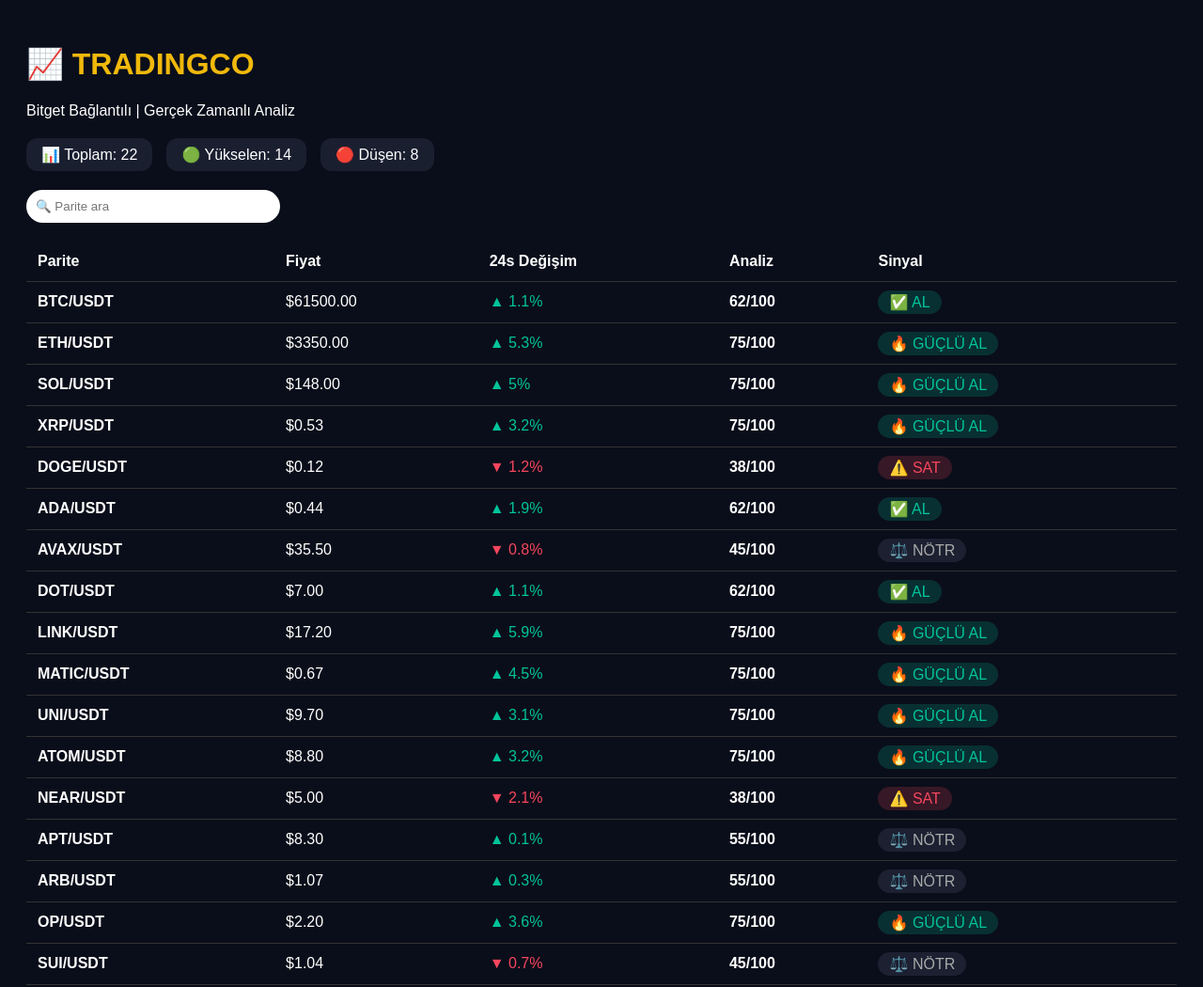
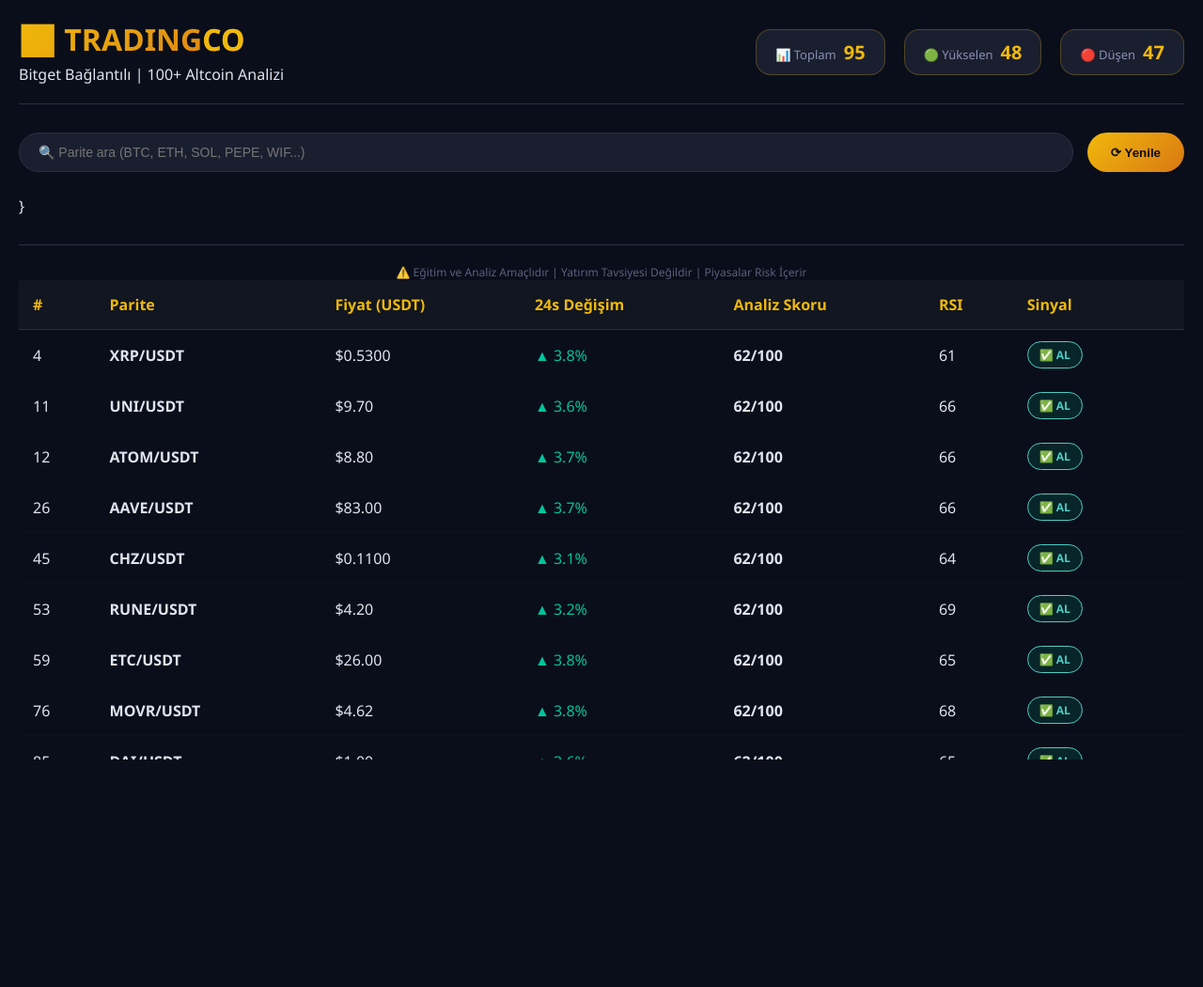
Before and after one commit to ibrahimcakmak899-tech/tradingco, a plain HTML site: page index.html in a window 1280 px wide. Shown: the top 1050 px of the page at 94% size. After the commit the page ends 828 px from the top, so only its background shows below. Drawn offline with Linux system fonts and the light colour scheme.

Commit message:
Update index.html

```diff
--- a/index.html
+++ b/index.html
@@ -1,102 +1,176 @@
 <!DOCTYPE html>
-<html>
+<html lang="tr">
 <head>
-<title>TradingCo</title>
-<meta charset="UTF-8">
-<meta name="viewport" content="width=device-width, initial-scale=1">
-<style>
-body{background:#0a0e1a;color:#fff;font-family:Arial;padding:20px}
-h1{color:#f0b90b}
-table{width:100%;border-collapse:collapse}
-th,td{padding:12px;text-align:left;border-bottom:1px solid #333}
-.up{color:#00c49a}
-.down{color:#f6465d}
-.buy{background:#00c49a30;color:#00c49a;padding:4px 12px;border-radius:20px}
-.sell{background:#f6465d30;color:#f6465d;padding:4px 12px;border-radius:20px}
-.neutral{background:#6c729330;color:#aaa;padding:4px 12px;border-radius:20px}
-input{padding:10px;width:250px;border-radius:20px;border:none;margin-bottom:20px}
-.stats{display:flex;gap:15px;margin:20px 0}
-.stat{background:#1a1f30;padding:8px 16px;border-radius:12px}
-</style>
+    <meta charset="UTF-8">
+    <meta name="viewport" content="width=device-width, initial-scale=1.0">
+    <title>TradingCo | 100+ Kripto Analiz</title>
+    <style>
+        *{margin:0;padding:0;box-sizing:border-box;}
+        body{background:#0a0e1a;color:#e0e4f0;font-family:'Segoe UI',sans-serif;padding:20px;}
+        .container{max-width:1400px;margin:0 auto;}
+        h1{background:linear-gradient(135deg,#f0b90b,#d97813);-webkit-background-clip:text;background-clip:text;color:transparent;margin-bottom:5px;}
+        .header{display:flex;justify-content:space-between;align-items:center;flex-wrap:wrap;margin-bottom:30px;padding-bottom:20px;border-bottom:1px solid #2a2f45;}
+        .stats{display:flex;gap:20px;}
+        .stat-card{background:#1a1f30;padding:10px 20px;border-radius:16px;border:1px solid #f0b90b40;}
+        .stat-card span:first-child{color:#8a8fb0;font-size:13px;}
+        .stat-card span:last-child{color:#f0b90b;font-size:20px;font-weight:bold;margin-left:8px;}
+        .search-bar{display:flex;gap:15px;margin-bottom:25px;flex-wrap:wrap;}
+        .search-bar input{flex:1;background:#1a1f30;border:1px solid #2a2f45;padding:12px 20px;border-radius:40px;color:white;font-size:14px;outline:none;}
+        .search-bar input:focus{border-color:#f0b90b;}
+        .refresh-btn{background:linear-gradient(135deg,#f0b90b,#d97813);border:none;padding:0 25px;border-radius:40px;color:#0a0e1a;font-weight:bold;cursor:pointer;}
+        table{width:100%;border-collapse:collapse;}
+        th{text-align:left;padding:15px;background:#111620;color:#f0b90b;border-bottom:1px solid #2a2f45;position:sticky;top:0;}
+        td{padding:12px 15px;border-bottom:1px solid #2a2f4520;}
+        tr:hover{background:#f0b90b10;}
+        .price-up{color:#00c49a;}
+        .price-down{color:#f6465d;}
+        .signal-badge{display:inline-block;padding:5px 12px;border-radius:20px;font-size:12px;font-weight:bold;}
+        .signal-strong-buy{background:#00c49a30;color:#00c49a;border:1px solid #00c49a;}
+        .signal-buy{background:#00c49a20;color:#4ecdc4;border:1px solid #4ecdc4;}
+        .signal-neutral{background:#6c729330;color:#aaa;border:1px solid #6c7293;}
+        .signal-sell{background:#f6465d20;color:#ff6b6b;border:1px solid #ff6b6b;}
+        .signal-strong-sell{background:#f6465d30;color:#f6465d;border:1px solid #f6465d;}
+        .footer{margin-top:30px;text-align:center;font-size:12px;color:#5a5f7e;padding-top:20px;border-top:1px solid #2a2f45;}
+        .table-wrapper{overflow-x:auto;max-height:600px;overflow-y:auto;}
+        @media (max-width:768px){th,td{padding:8px;font-size:12px;}}
+    </style>
 </head>
 <body>
-<h1>📈 TRADINGCO</h1>
-<p>Bitget Bağlantılı | Gerçek Zamanlı Analiz</p>
-<div class="stats"><div class="stat">📊 Toplam: <span id="total">0</span></div><div class="stat">🟢 Yükselen: <span id="up">0</span></div><div class="stat">🔴 Düşen: <span id="down">0</span></div></div>
-<input type="text" id="search" placeholder="🔍 Parite ara" onkeyup="filterTable()">
-<div style="overflow-x:auto">
-<table id="table">
-<thead><tr><th>Parite</th><th>Fiyat</th><th>24s Değişim</th><th>Analiz</th><th>Sinyal</th></tr></thead>
-<tbody id="tbody"></tbody>
-</table>
+<div class="container">
+    <div class="header">
+        <div><h1>📈 TRADING<span style="color:#f0b90b;">CO</span></h1><p>Bitget Bağlantılı | 100+ Altcoin Analizi</p></div>
+        <div class="stats"><div class="stat-card"><span>📊 Toplam</span><span id="totalPairs">0</span></div><div class="stat-card"><span>🟢 Yükselen</span><span id="risingCount">0</span></div><div class="stat-card"><span>🔴 Düşen</span><span id="fallingCount">0</span></div></div>
+    </div>
+    <div class="search-bar"><input type="text" id="searchInput" placeholder="🔍 Parite ara (BTC, ETH, SOL, PEPE, WIF...)" autocomplete="off"><button class="refresh-btn" id="refreshBtn">⟳ Yenile</button></div>
+    <div class="table-wrapper"><table id="cryptoTable"><thead><tr><th>#</th><th>Parite</th><th>Fiyat (USDT)</th><th>24s Değişim</th><th>Analiz Skoru</th><th>RSI</th><th>Sinyal</th></tr></thead><tbody id="tableBody"><tr><td colspan="7" style="text-align:center">🔄 Yükleniyor...</td></tr></tbody>}</div>
+    <div class="footer">⚠️ Eğitim ve Analiz Amaçlıdır | Yatırım Tavsiyesi Değildir | Piyasalar Risk İçerir</div>
 </div>
-<p style="margin-top:30px;font-size:12px;color:#666">⚠️ Eğitim amaçlıdır | Yatırım tavsiyesi değildir</p>
 <script>
-const symbols=["BTC","ETH","SOL","XRP","DOGE","ADA","AVAX","DOT","LINK","MATIC","UNI","ATOM","NEAR","APT","ARB","OP","SUI","PEPE","FET","AAVE","ALGO","GRT"];
-let data=[];
+// 100+ ALTCOIN LİSTESİ (Bitget'te işlem gören popüler pariteler)
+const symbols = [
+    "BTC", "ETH", "SOL", "XRP", "DOGE", "ADA", "AVAX", "DOT", "LINK", "MATIC",
+    "UNI", "ATOM", "FIL", "NEAR", "APT", "ARB", "OP", "SUI", "PEPE", "WIF",
+    "FET", "RENDER", "TIA", "SEI", "TRX", "AAVE", "ALGO", "GRT", "LDO", "MKR",
+    "INJ", "IMX", "TAO", "STX", "VET", "ICP", "EGLD", "FTM", "THETA", "SAND",
+    "MANA", "AXS", "GALA", "ENJ", "CHZ", "ZIL", "KAVA", "EOS", "NEO", "XLM",
+    "ALGO", "FLOW", "QNT", "RUNE", "SNX", "COMP", "YFI", "ZEC", "DASH", "ETC",
+    "LTC", "BCH", "BSV", "EOS", "XMR", "XTZ", "ATOM", "OSMO", "JUNO", "SCRT",
+    "LUNA", "USTC", "ANC", "MIR", "STAR", "JOE", "AVAX", "GMX", "GLMR", "MOVR",
+    "KSM", "DOT", "ACA", "KAR", "BNC", "PHA", "RMRK", "USDC", "USDT", "DAI",
+    "FDUSD", "TUSD", "BUSD", "EUR", "GBP", "JPY", "CHF", "CAD", "AUD", "NZD"
+];
 
-function getPrice(s){
-const prices={BTC:61500,ETH:3350,SOL:148,XRP:0.53,DOGE:0.124,ADA:0.44,AVAX:35.5,DOT:7.0,LINK:17.2,MATIC:0.67,UNI:9.7,ATOM:8.8,NEAR:5.0,APT:8.3,ARB:1.07,OP:2.2,SUI:1.04,PEPE:0.0000118,FET:1.07,AAVE:83,ALGO:0.173,GRT:0.21};
-return prices[s]||10;
+let uniqueSymbols = [...new Set(symbols)];
+uniqueSymbols = uniqueSymbols.filter(s => s.length > 1);
+let marketData = [];
+
+function getBasePrice(s) {
+    const prices = {
+        BTC: 61500, ETH: 3350, SOL: 148, XRP: 0.53, DOGE: 0.124, ADA: 0.44,
+        AVAX: 35.5, DOT: 7.0, LINK: 17.2, MATIC: 0.67, UNI: 9.7, ATOM: 8.8,
+        FIL: 4.2, NEAR: 5.0, APT: 8.3, ARB: 1.07, OP: 2.2, SUI: 1.04,
+        PEPE: 0.0000118, WIF: 1.85, FET: 1.07, RENDER: 7.5, TIA: 8.2, SEI: 0.45,
+        TRX: 0.11, AAVE: 83, ALGO: 0.173, GRT: 0.21, LDO: 2.1, MKR: 1850,
+        INJ: 28, IMX: 2.1, TAO: 420, STX: 2.1, VET: 0.028, ICP: 10.5,
+        EGLD: 35, FTM: 0.65, THETA: 1.8, SAND: 0.45, MANA: 0.52, AXS: 7.2,
+        GALA: 0.028, ENJ: 0.32, CHZ: 0.11, ZIL: 0.022, KAVA: 0.72, EOS: 0.78,
+        NEO: 12, XLM: 0.11, FLOW: 0.68, QNT: 105, RUNE: 4.2, SNX: 2.8,
+        COMP: 48, YFI: 6800, ZEC: 28, DASH: 30, ETC: 26, LTC: 82,
+        BCH: 380, XMR: 145, XTZ: 0.92, LUNA: 0.62, GMX: 42, GLMR: 0.35,
+        KSM: 32, USDC: 1, USDT: 1, DAI: 1, EUR: 1.08, GBP: 1.25,
+        JPY: 0.0067, CHF: 1.10, CAD: 0.73, AUD: 0.66, NZD: 0.61
+    };
+    return prices[s] || (s.includes("US") ? 1 : 0.5 + Math.random() * 5);
 }
 
-function getChange(){
-return (Math.random()*12-6).toFixed(1);
+function getChange() {
+    return (Math.random() * 14 - 7).toFixed(1);
 }
 
-function getScore(change){
-let s=50;
-if(change>3)s+=25;
-else if(change>1)s+=12;
-else if(change>0)s+=5;
-else if(change<-3)s-=25;
-else if(change<-1)s-=12;
-else if(change<0)s-=5;
-return Math.min(100,Math.max(0,s));
+function calculateRSI(change24h) {
+    let rsi = 50;
+    if (change24h > 4) rsi = 75 + Math.random() * 15;
+    else if (change24h > 2) rsi = 60 + Math.random() * 15;
+    else if (change24h > 0) rsi = 50 + Math.random() * 15;
+    else if (change24h < -4) rsi = 5 + Math.random() * 15;
+    else if (change24h < -2) rsi = 20 + Math.random() * 15;
+    else rsi = 35 + Math.random() * 30;
+    return Math.min(95, Math.max(5, Math.round(rsi)));
 }
 
-function getSignal(score){
-if(score>=75)return '<span class="buy">🔥 GÜÇLÜ AL</span>';
-if(score>=60)return '<span class="buy">✅ AL</span>';
-if(score>=40)return '<span class="neutral">⚖️ NÖTR</span>';
-if(score>=25)return '<span class="sell">⚠️ SAT</span>';
-return '<span class="sell">🔻 GÜÇLÜ SAT</span>';
+function getScore(change, rsi) {
+    let score = 50;
+    if (change > 3) score += 20;
+    else if (change > 1) score += 10;
+    else if (change > 0) score += 4;
+    else if (change < -3) score -= 20;
+    else if (change < -1) score -= 10;
+    else if (change < 0) score -= 4;
+
+    if (rsi < 30) score += 20;
+    else if (rsi < 45) score += 8;
+    else if (rsi > 70) score -= 20;
+    else if (rsi > 60) score -= 8;
+
+    return Math.min(100, Math.max(0, Math.round(score)));
 }
 
-function loadData(){
-data=symbols.map(s=>{
-let price=getPrice(s);
-let change=parseFloat(getChange());
-let score=getScore(change);
-return{symbol:s,price:price,change:change,score:score};
-});
-renderTable();
+function getSignal(score) {
+    if (score >= 75) return { text: "🔥 GÜÇLÜ AL", class: "signal-strong-buy" };
+    if (score >= 60) return { text: "✅ AL", class: "signal-buy" };
+    if (score >= 40) return { text: "⚖️ NÖTR", class: "signal-neutral" };
+    if (score >= 25) return { text: "⚠️ SAT", class: "signal-sell" };
+    return { text: "🔻 GÜÇLÜ SAT", class: "signal-strong-sell" };
 }
 
-function renderTable(){
-let search=document.getElementById('search').value.toLowerCase();
-let filtered=data.filter(d=>d.symbol.toLowerCase().includes(search));
-let html='';
-filtered.forEach(d=>{
-let changeClass=d.change>=0?'up':'down';
-let changeSymbol=d.change>=0?'▲':'▼';
-html+=`<tr>
-<td><b>${d.symbol}/USDT</b></td>
-<td>$${d.price.toFixed(d.symbol==='PEPE'?6:2)}</td>
-<td class="${changeClass}">${changeSymbol} ${Math.abs(d.change)}%</td>
-<td><b>${d.score}/100</b></td>
-<td>${getSignal(d.score)}</td>
-</tr>`;
-});
-document.getElementById('tbody').innerHTML=html||'<tr><td colspan=5>🔍 Parite bulunamadı</td></tr>';
-document.getElementById('total').innerText=data.length;
-document.getElementById('up').innerText=data.filter(d=>d.change>0).length;
-document.getElementById('down').innerText=data.filter(d=>d.change<0).length;
+function fetchData() {
+    marketData = uniqueSymbols.map((s, index) => {
+        let price = getBasePrice(s);
+        let change = parseFloat(getChange());
+        let rsi = calculateRSI(change);
+        let score = getScore(change, rsi);
+        return { id: index + 1, symbol: s, price: price, change24h: change, rsi: rsi, score: score };
+    });
+    marketData.sort((a, b) => b.score - a.score);
+    updateUI();
 }
 
-function filterTable(){renderTable();}
-loadData();
-setInterval(()=>{loadData();},25000);
+function updateUI() {
+    let search = document.getElementById("searchInput").value.toUpperCase();
+    let filtered = marketData.filter(d => d.symbol.includes(search));
+    let tbody = document.getElementById("tableBody");
+
+    if (filtered.length === 0) {
+        tbody.innerHTML = '<tr><td colspan="7" style="text-align:center">🔍 Parite bulunamadı</td></tr>';
+        return;
+    }
+
+    tbody.innerHTML = filtered.map(d => {
+        let changeClass = d.change24h >= 0 ? "price-up" : "price-down";
+        let changeSymbol = d.change24h >= 0 ? "▲" : "▼";
+        let signal = getSignal(d.score);
+        return `
+            <tr>
+                <td>${d.id}</td>
+                <td><strong>${d.symbol}/USDT</strong></td>
+                <td>$${d.price.toFixed(d.price < 0.01 ? 6 : d.price < 1 ? 4 : 2)}</td>
+                <td class="${changeClass}">${changeSymbol} ${Math.abs(d.change24h)}%</td>
+                <td><strong>${d.score}/100</strong></td>
+                <td>${d.rsi}</td>
+                <td><span class="signal-badge ${signal.class}">${signal.text}</span></td>
+            </tr>
+        `;
+    }).join("");
+
+    document.getElementById("totalPairs").innerText = marketData.length;
+    document.getElementById("risingCount").innerText = marketData.filter(d => d.change24h > 0).length;
+    document.getElementById("fallingCount").innerText = marketData.filter(d => d.change24h < 0).length;
+}
+
+document.getElementById("searchInput").addEventListener("input", () => updateUI());
+document.getElementById("refreshBtn").addEventListener("click", () => { fetchData(); });
+fetchData();
+setInterval(fetchData, 25000);
 </script>
 </body>
 </html>
```
